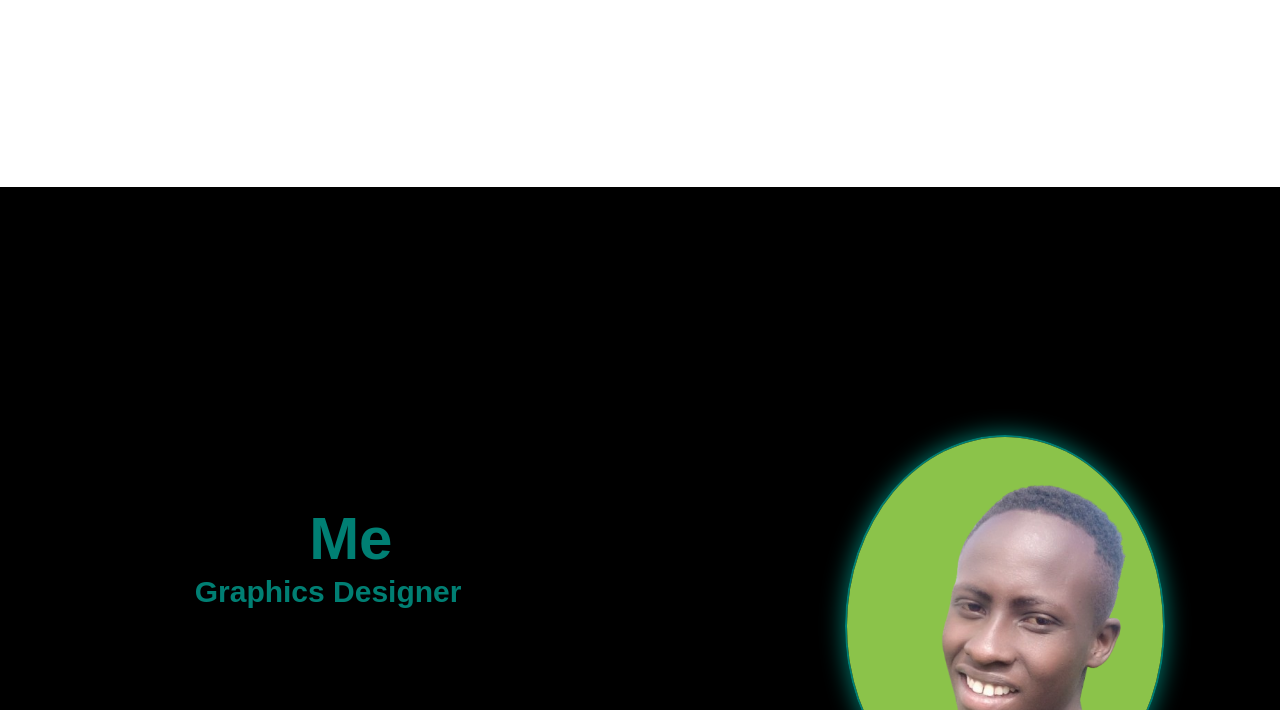
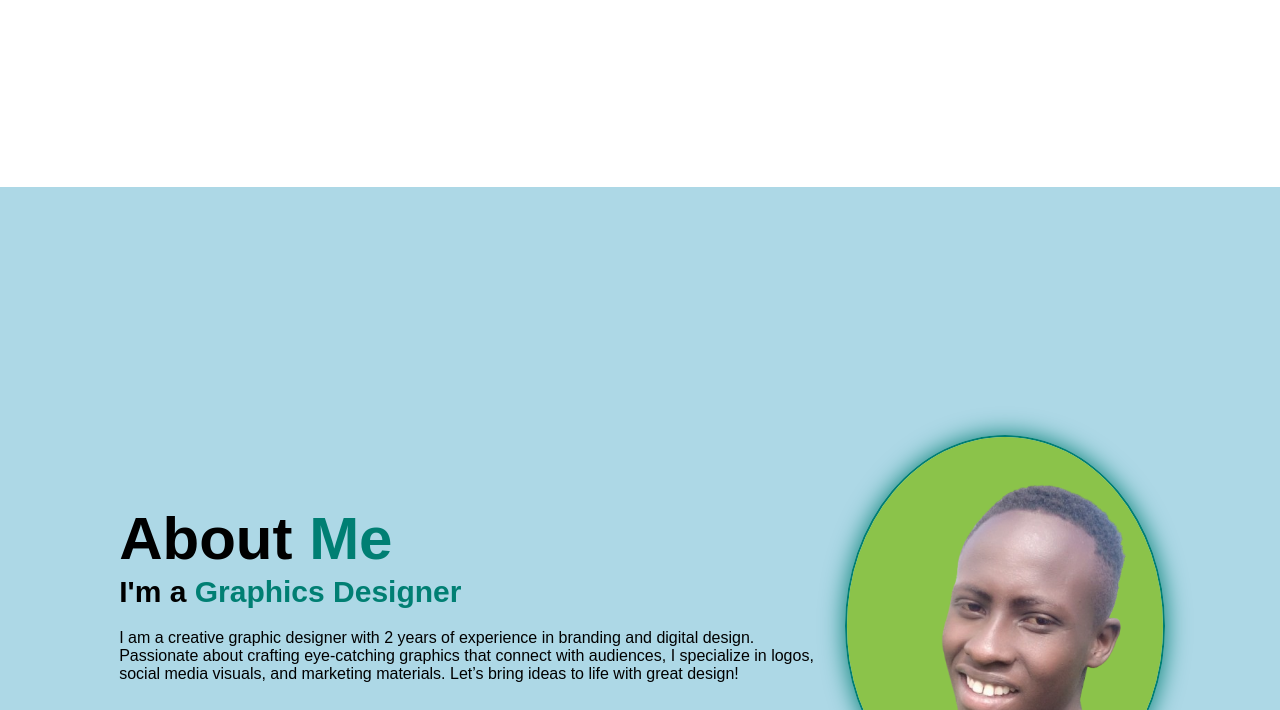
Before and after one commit to kungu-paul/kungu-paul.github.io, a plain HTML site: page index.html in a window 1280 px wide. Shown: the part 613-1323 px from the top of the page. Drawn offline with nearby package versions, Linux system fonts and the light colour scheme.

Commit message:
Update style.css

```diff
--- a/style.css
+++ b/style.css
@@ -12,7 +12,7 @@
 
 :root{
     --bg-color: #fff;
-    --snd-bg-color:#000000;
+    --snd-bg-color:#ADD8E6;
     --text-color:#000;
     --main-color:#007f73;
 
```
